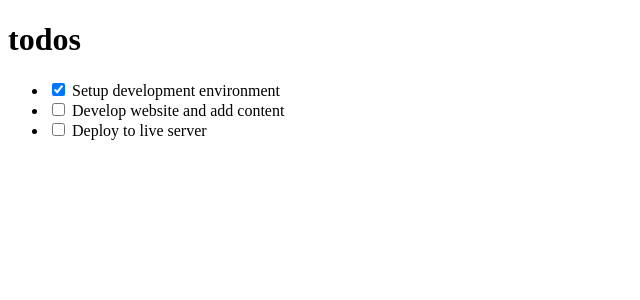
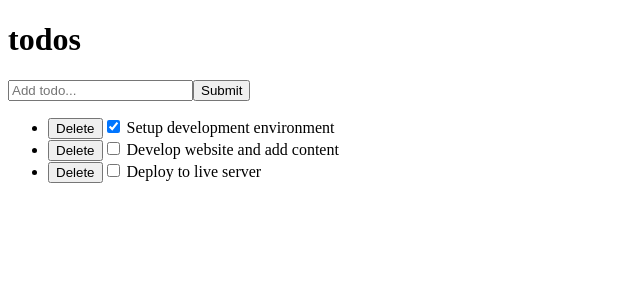
Before and after one commit to ad9311/react-todo-list, a React (Create React App) app: page / in a window 1280 px wide. Shown: the top 300 px of the page, without its empty margins (0-640 px from the left). Built offline with nearby package versions, Linux system fonts and the light colour scheme.

Commit message:
Add input field to enter new todos

```diff
--- a/src/components/InputTodo.js
+++ b/src/components/InputTodo.js
@@ -0,0 +1,34 @@
+import React, { Component } from "react";
+
+class InputTodo extends Component {
+  state = {
+    title: "",
+  }
+  onChange = e => {
+    e.preventDefault();
+    this.setState({
+      [e.target.name]: e.target.value,    });
+  }
+
+  handleSubmit = e => {
+    e.preventDefault();
+    console.log(this.state.title);
+  };
+
+  render() {
+    return (
+      <form onSubmit={this.handleSubmit} >
+        <input
+          type="text"
+          placeholder="Add todo..."
+          value={this.state.title}
+          name="title"
+          onChange={this.onChange}
+        />
+        <button>Submit</button>
+      </form>
+    )
+  }
+}
+
+export default InputTodo;
--- a/src/components/TodoContainer.js
+++ b/src/components/TodoContainer.js
@@ -1,6 +1,7 @@
 import React from 'react';
 import TodosList from './TodosList';
 import Header from "./Header";
+import InputTodo from "./InputTodo";
 
 class TodoContainer extends React.Component {
   state = {
@@ -23,15 +24,46 @@
     ],
   };
 
-  handleChange = (id) => {
-    console.log("clicked", id);
+  handleChange = id => {
+    this.setState(prevState => {
+      return {
+        todos: prevState.todos.map(todo => {
+          if (todo.id === id) {
+            return {
+              ...todo,
+              completed: !todo.completed,
+            }
+          }
+          return todo
+        }),
+      }
+    })
+  };
+
+  delTodo = id => {
+    this.setState({
+      todos: [
+        ...this.state.todos.filter(todo => {
+          return todo.id !== id;
+        })
+      ]
+    });
+  };
+
+  addTodoItem = title => {
+    console.log(title);
   };
 
   render() {
     return (
       <div>
         <Header />
-        <TodosList todos={this.state.todos} handleChangeProps={this.handleChange} />
+        <InputTodo />
+        <TodosList
+          todos={this.state.todos}
+          handleChangeProps={this.handleChange}
+          deleteTodoProps={this.delTodo}
+        />
       </div>
     );
   }
--- a/src/components/TodoItem.js
+++ b/src/components/TodoItem.js
@@ -3,6 +3,9 @@
 function TodoItem(props) {
   return (
     <li>
+      <button onClick={() => props.deleteTodoProps(props.todo.id)}>
+        Delete
+      </button>
       <input
         type="checkbox"
         checked={props.todo.completed}
--- a/src/components/TodosList.js
+++ b/src/components/TodosList.js
@@ -9,6 +9,7 @@
           <TodoItem
             key={todo.id} todo={todo}
             handleChangeProps={this.props.handleChangeProps}
+            deleteTodoProps={this.props.deleteTodoProps}
           />
         ))}
       </ul>
```
